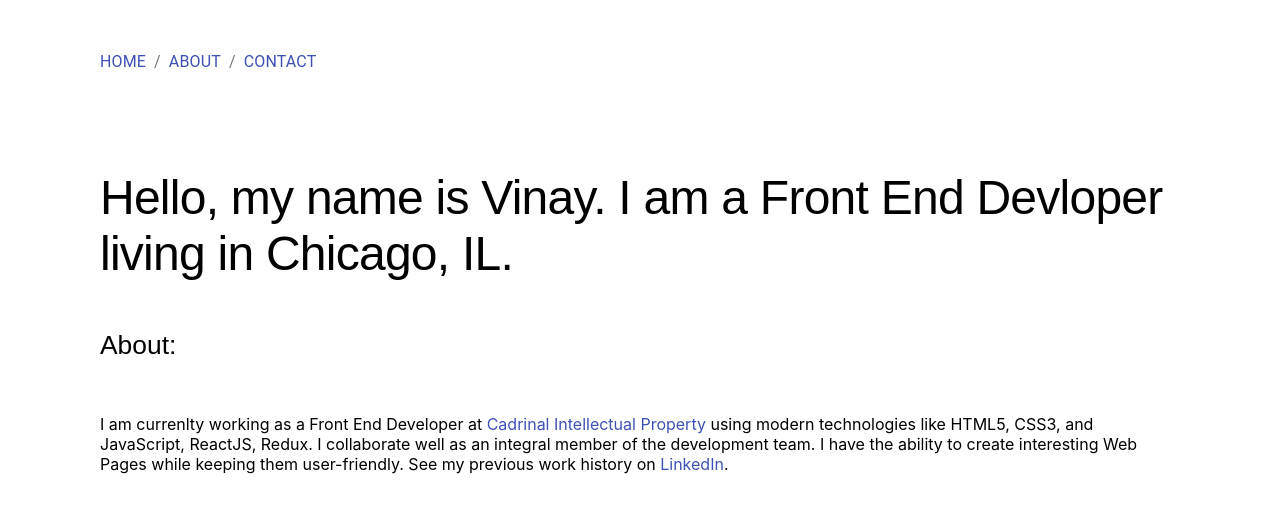
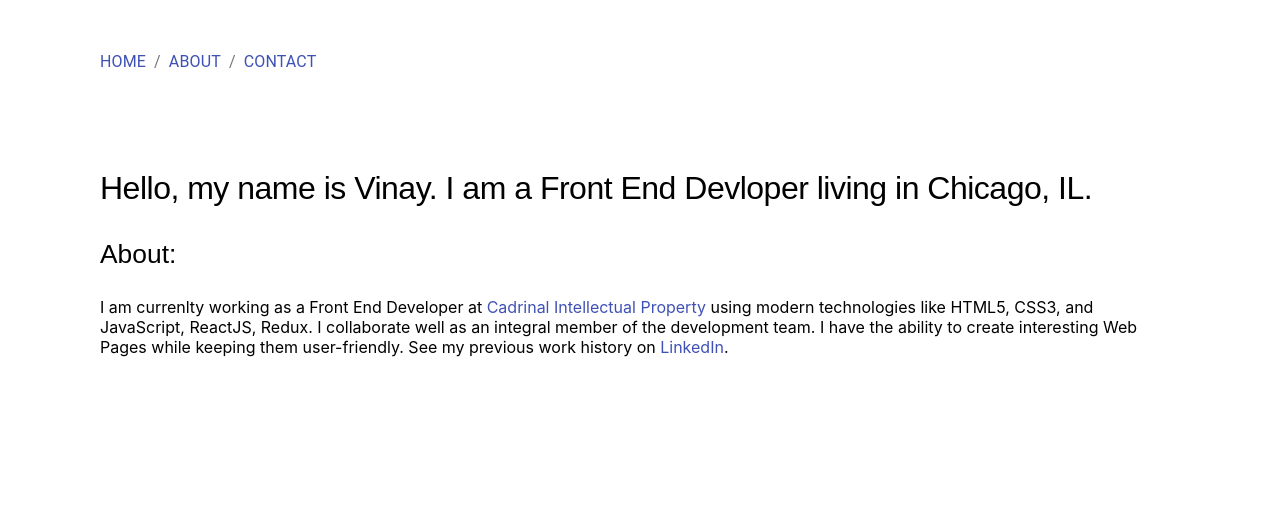
Before and after one commit to Bvc0326/Portfolio, a React (Create React App) app: page / in a window 1280 px wide. Shown: the top 512 px of the page. Built offline with nearby package versions, Linux system fonts and the light colour scheme.

Commit message:
added content

```diff
--- a/package.json
+++ b/package.json
@@ -2,7 +2,7 @@
   "name": "my-app",
   "version": "0.1.0",
   "private": true,
-  "homepage": "http://bvc0326.github.io/",
+  "homepage": "http://bvc0326.github.io/Portfolio",
   "dependencies": {
     "@material-ui/core": "^4.12.3",
     "@material-ui/styles": "^4.11.4",
--- a/src/components/Contact/Contact.js
+++ b/src/components/Contact/Contact.js
@@ -1,5 +1,6 @@
 import React from "react";
 import { TextField, Grid, Button } from "@material-ui/core";
+import Typography from '../common/Typography';
 import { Formik } from 'formik';
 import axios from 'axios';
 import{ init } from 'emailjs-com';
@@ -26,6 +27,9 @@ function Contact() {
     };
 
     return (
+        <>
+            <Typography variant="h1">CONTACT</Typography>
+            <Typography variant="h2">Have a question?</Typography>
             <Formik
                 initialValues={{
                     name: '',
@@ -103,6 +107,7 @@ function Contact() {
                     )
                 }}
             </Formik>
+        </>
     )
 }
 
--- a/src/components/common/Typography.js
+++ b/src/components/common/Typography.js
@@ -11,15 +11,16 @@ function Typography(props) {
             fontFamily: ['Overpass', 'sans-serif'].join(','),
         },
         h1: {
-            fontSize: '3em',
+            fontSize: '2em',
             marginBottom: '1em'
         },
         h2: {
             fontSize: 18,
+            marginBottom: '1em'
         },
         h3: {
             fontSize: '1.65em',
-            marginBottom: '2em'
+            marginBottom: '1em'
         },
         h4: {
             fontSize: '1.25em',
```
Lines whose indentation alone changed are shown as unchanged.
